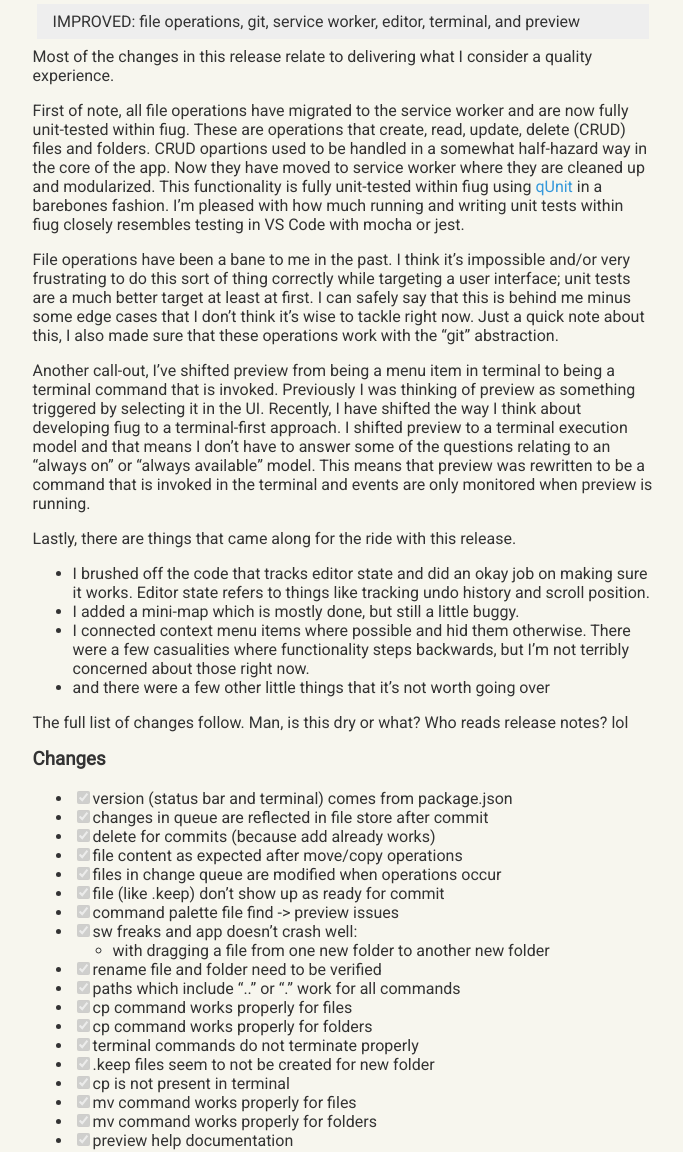
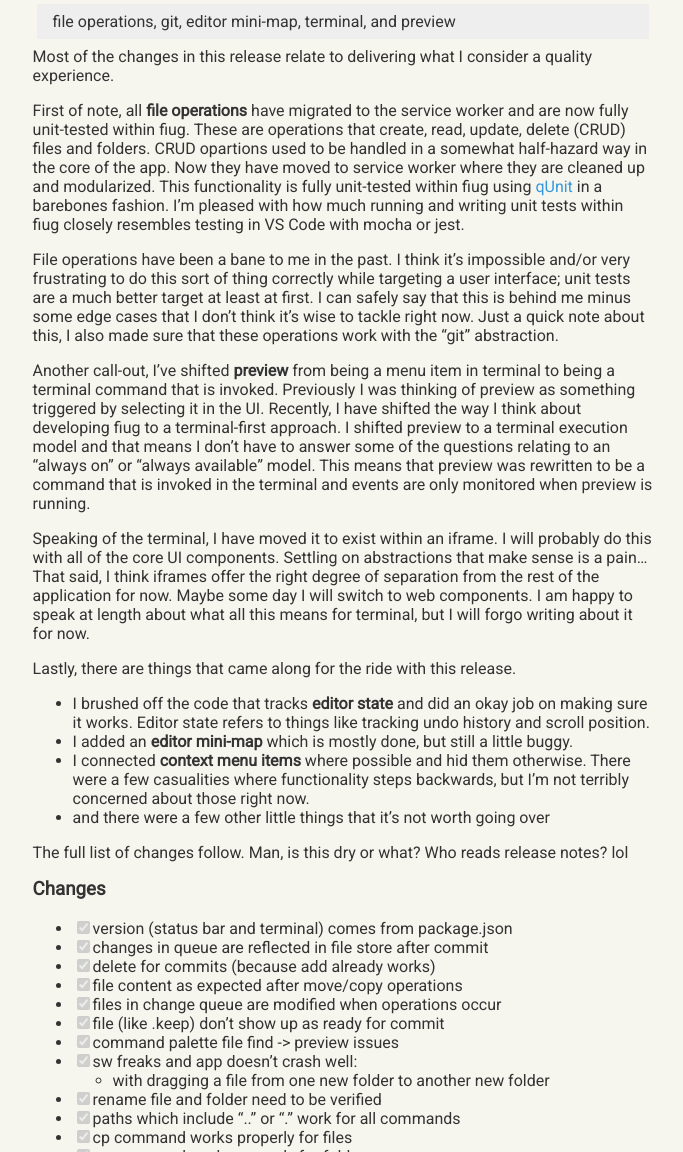
Before and after one commit to fiugd/blog, a Jekyll site: the page built from docs/_posts/2021-08-19-release-v0-4-3.md, in a window 1280 px wide and 1400 px high, scrolled down 305 px, cut to the strip 248-1400 px from the top of the window. Shown: the whole strip, without its empty margins (297-980 px from the left). Built offline with Jekyll 4.4.1, drawn with Linux system fonts in a browser that asks for light colours.

Commit message:
Update 2021-08-19-release-v0-4-3.md

```diff
--- a/docs/_posts/2021-08-19-release-v0-4-3.md
+++ b/docs/_posts/2021-08-19-release-v0-4-3.md
@@ -1,7 +1,7 @@
 ---
 layout: post
 title: "fiug.dev v0.4.3"
-description: "IMPROVED: file operations, git, service worker, editor, terminal, and preview"
+description: "file operations, git, editor mini-map, terminal, and preview"
 image: https://user-images.githubusercontent.com/1816471/115645234-02556880-a2ee-11eb-9e7d-e5c434632cf2.png
 video: https://www.youtube.com/embed/7T-L-MBFoE4
 
@@ -15,16 +15,18 @@
 
 Most of the changes in this release relate to delivering what I consider a quality experience.
 
-First of note, all file operations have migrated to the service worker and are now fully unit-tested within fiug.  These are operations that create, read, update, delete (CRUD) files and folders.  CRUD opartions used to be handled in a somewhat half-hazard way in the core of the app.  Now they have moved to service worker where they are cleaned up and modularized.  This functionality is fully unit-tested within fiug using [qUnit](https://qunitjs.com/) in a barebones fashion.  I'm pleased with how much running and writing unit tests within fiug closely resembles testing in VS Code with mocha or jest.
+First of note, all **file operations** have migrated to the service worker and are now fully unit-tested within fiug.  These are operations that create, read, update, delete (CRUD) files and folders.  CRUD opartions used to be handled in a somewhat half-hazard way in the core of the app.  Now they have moved to service worker where they are cleaned up and modularized.  This functionality is fully unit-tested within fiug using [qUnit](https://qunitjs.com/) in a barebones fashion.  I'm pleased with how much running and writing unit tests within fiug closely resembles testing in VS Code with mocha or jest.
 
 File operations have been a bane to me in the past.  I think it's impossible and/or very frustrating to do this sort of thing correctly while targeting a user interface; unit tests are a much better target at least at first.  I can safely say that this is behind me minus some edge cases that I don't think it's wise to tackle right now.  Just a quick note about this, I also made sure that these operations work with the "git" abstraction.
 
-Another call-out, I've shifted preview from being a menu item in terminal to being a terminal command that is invoked.  Previously I was thinking of preview as something triggered by selecting it in the UI.  Recently, I have shifted the way I think about developing fiug to a terminal-first approach.  I shifted preview to a terminal execution model and that means I don't have to answer some of the questions relating to an "always on" or "always available" model.  This means that preview was rewritten to be a command that is invoked in the terminal and events are only monitored when preview is running.
+Another call-out, I've shifted **preview** from being a menu item in terminal to being a terminal command that is invoked.  Previously I was thinking of preview as something triggered by selecting it in the UI.  Recently, I have shifted the way I think about developing fiug to a terminal-first approach.  I shifted preview to a terminal execution model and that means I don't have to answer some of the questions relating to an "always on" or "always available" model.  This means that preview was rewritten to be a command that is invoked in the terminal and events are only monitored when preview is running.
+
+Speaking of the terminal, I have moved it to exist within an iframe.  I will probably do this with all of the core UI components.  Settling on abstractions that make sense is a pain... That said, I think iframes offer the right degree of separation from the rest of the application for now.  Maybe some day I will switch to web components.  I am happy to speak at length about what all this means for terminal, but I will forgo writing about it for now.
 
 Lastly, there are things that came along for the ride with this release.
-- I brushed off the code that tracks editor state and did an okay job on making sure it works.  Editor state refers to things like tracking undo history and scroll position.
-- I added a mini-map which is mostly done, but still a little buggy.
-- I connected context menu items where possible and hid them otherwise.  There were a few casualities where functionality steps backwards, but I'm not terribly concerned about those right now.
+- I brushed off the code that tracks **editor state** and did an okay job on making sure it works.  Editor state refers to things like tracking undo history and scroll position.
+- I added an **editor mini-map** which is mostly done, but still a little buggy.
+- I connected **context menu items** where possible and hid them otherwise.  There were a few casualities where functionality steps backwards, but I'm not terribly concerned about those right now.
 - and there were a few other little things that it's not worth going over
 
 The full list of changes follow.  Man, is this dry or what?  Who reads release notes?  lol
```
